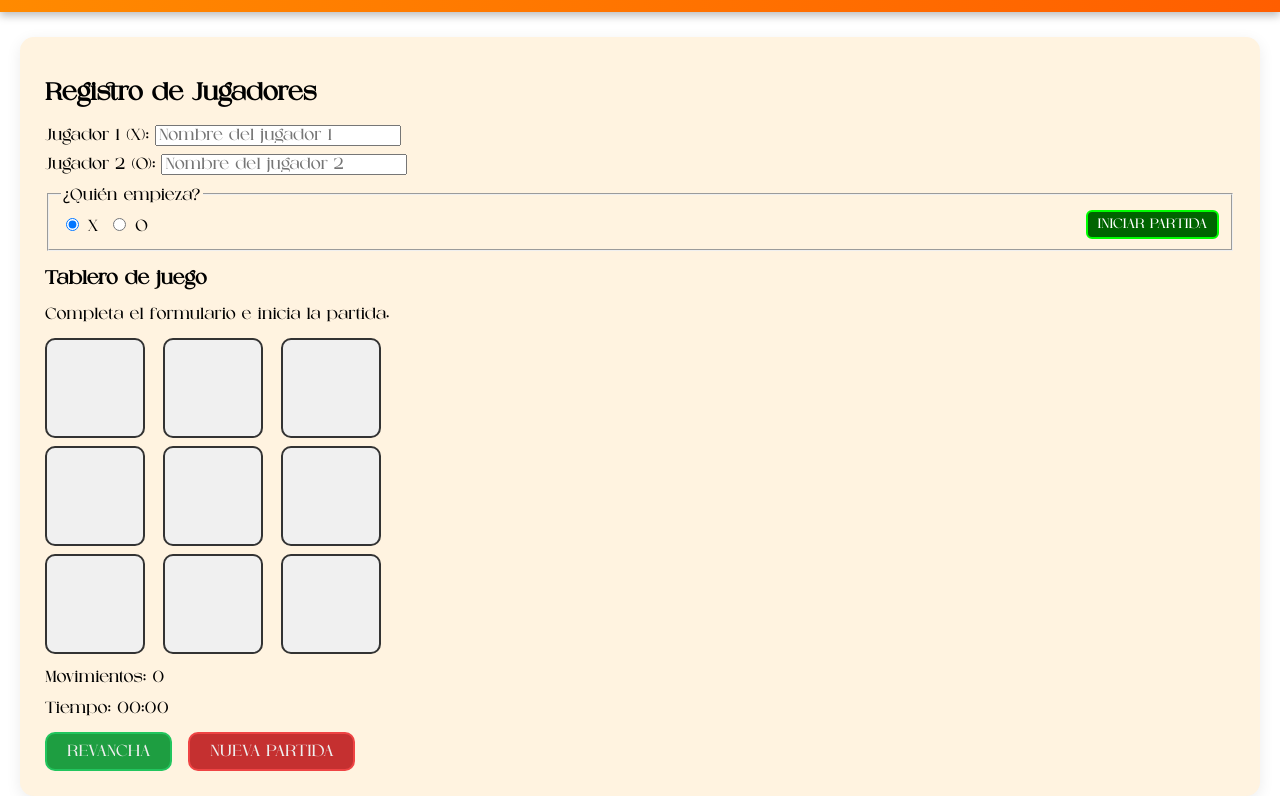
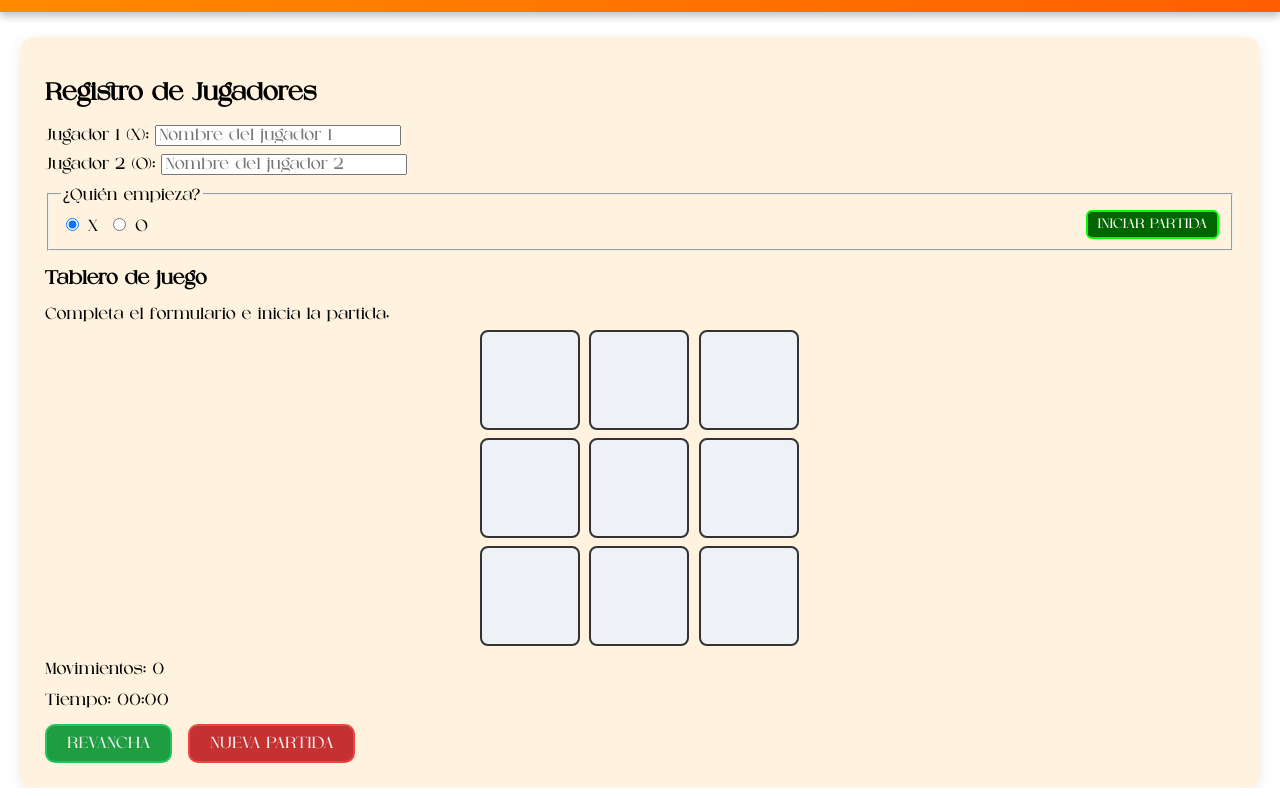
Before and after one commit to brynine/tresenraya, a plain HTML site: page index.html in a window 1280 px wide. Shown: the part 94-890 px from the top of the page. Drawn offline with Linux system fonts and the light colour scheme.

Commit message:
Mejoras en el estilo

```diff
--- a/css/styles.css
+++ b/css/styles.css
@@ -409,3 +409,22 @@ button:active {
   cursor: default;
   transform: none;
 }
+
+#board {
+  display: grid;
+  grid-template-columns: repeat(3, 1fr); /* 3 columnas iguales */
+  gap: 8px;
+  width: 100%;
+  max-width: 320px; /* evita que se deforme en celulares */
+  margin: 0 auto; /* centrar */
+}
+
+.cell {
+  aspect-ratio: 1; /* hace los cuadros perfectamente cuadrados */
+  font-size: 2rem;
+  background: #eef2f7;
+  border-radius: 8px;
+  display: flex;
+  align-items: center;
+  justify-content: center;
+}
```
